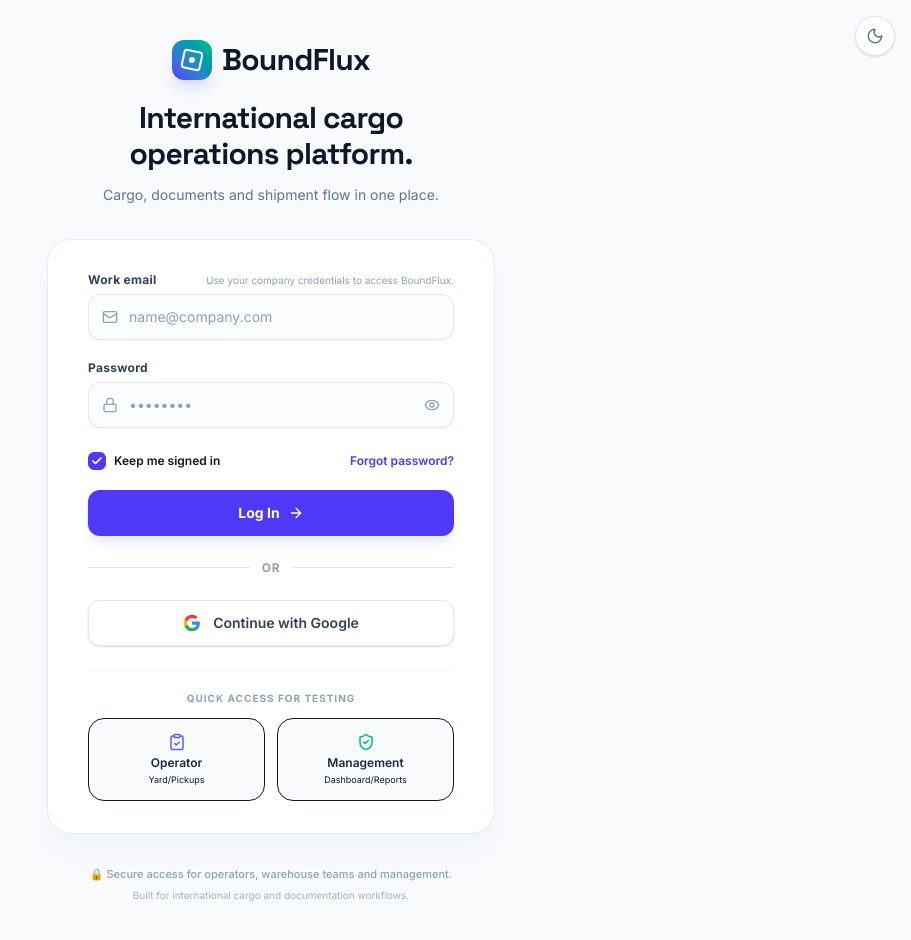
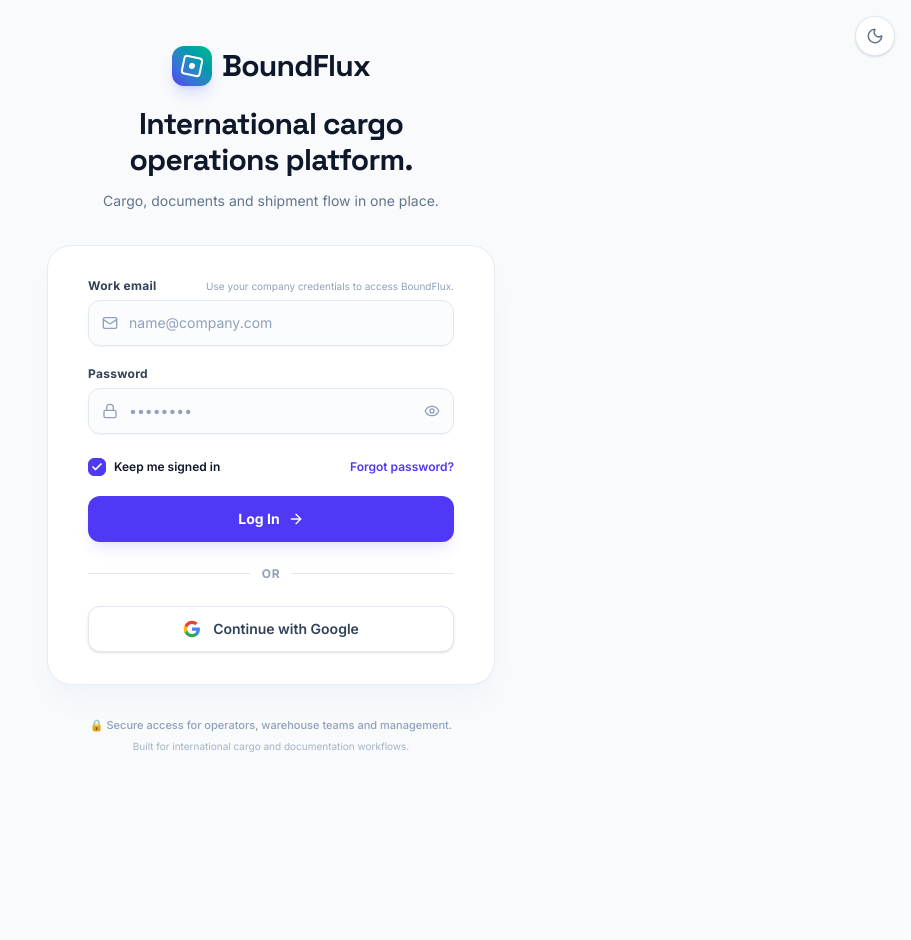
Before and after one commit to cnxarmando/boundflux, a React (Vite) app: page / in a window 1280 px wide. Shown: the top 940 px of the page, without its empty margins (369-1280 px from the left). After the commit the page ends 800 px from the top, so only its background shows below. Built offline with nearby package versions, Linux system fonts and the light colour scheme.

Commit message:
refactor: remove development testing credentials
Remove hardcoded quick-access login credentials and associated UI components to improve application security.

```diff
--- a/src/components/Login.tsx
+++ b/src/components/Login.tsx
@@ -1,7 +1,7 @@
 import React, { useState, useEffect } from "react";
 import { apiService } from "../services/api";
 import { UserProfile } from "../types";
-import { Lock, Mail, ClipboardCheck, ArrowRight, ShieldCheck, UserPlus, Sun, Moon, Eye, EyeOff, ShieldAlert, Check } from "lucide-react";
+import { Lock, Mail, ArrowRight, UserPlus, Sun, Moon, Eye, EyeOff, ShieldAlert, Check } from "lucide-react";
 import { motion } from "motion/react";
 import { firebaseAuth, googleProvider, isRealFirebaseConfigured } from "../firebase";
 import { signInWithPopup } from "firebase/auth";
@@ -81,16 +81,6 @@
       setError(err.message || "Error logging in with Google.");
     } finally {
       setLoading(false);
-    }
-  };
-
-  const autofill = (role: 'operator' | 'admin') => {
-    if (role === 'operator') {
-      setEmail("operator@logistic.com");
-      setPassword("password123");
-    } else {
-      setEmail("admin@logistic.com");
-      setPassword("password123");
     }
   };
 
@@ -304,32 +294,6 @@
               </p>
             )}
           </div>
-
-          {/* Quick Access for Testing */}
-          <div className="mt-6 border-t border-slate-100 dark:border-slate-800 pt-5">
-            <span className="block text-[10px] font-bold text-slate-400 dark:text-slate-500 uppercase tracking-widest mb-3 text-center">
-              Quick Access for Testing
-            </span>
-            <div className="grid grid-cols-2 gap-3">
-              <button
-                onClick={() => autofill('operator')}
-                className="flex flex-col items-center p-3.5 bg-slate-50 hover:bg-slate-100 dark:bg-slate-850 dark:hover:bg-slate-800/80 border border-slate-150 dark:border-slate-800 rounded-2xl text-center cursor-pointer transition-colors"
-              >
-                <ClipboardCheck className="h-4.5 w-4.5 text-indigo-500 mb-1" />
-                <span className="text-xs font-semibold text-slate-800 dark:text-slate-200">Operator</span>
-                <span className="text-[9px] text-slate-450 dark:text-slate-500 mt-0.5">Yard/Pickups</span>
-              </button>
-
-              <button
-                onClick={() => autofill('admin')}
-                className="flex flex-col items-center p-3.5 bg-slate-50 hover:bg-slate-100 dark:bg-slate-850 dark:hover:bg-slate-800/80 border border-slate-150 dark:border-slate-800 rounded-2xl text-center cursor-pointer transition-colors"
-              >
-                <ShieldCheck className="h-4.5 w-4.5 text-emerald-500 mb-1" />
-                <span className="text-xs font-semibold text-slate-800 dark:text-slate-200">Management</span>
-                <span className="text-[9px] text-slate-450 dark:text-slate-500 mt-0.5">Dashboard/Reports</span>
-              </button>
-            </div>
-          </div>
         </div>
       </div>
 
```
